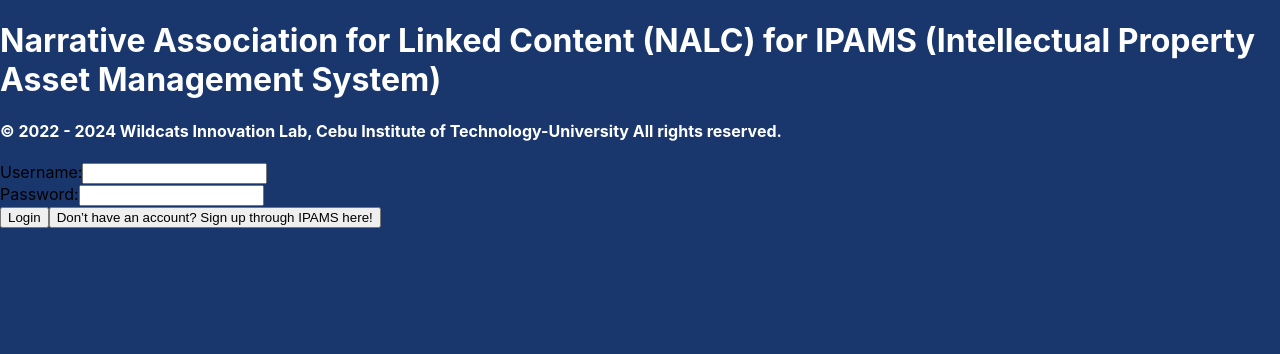
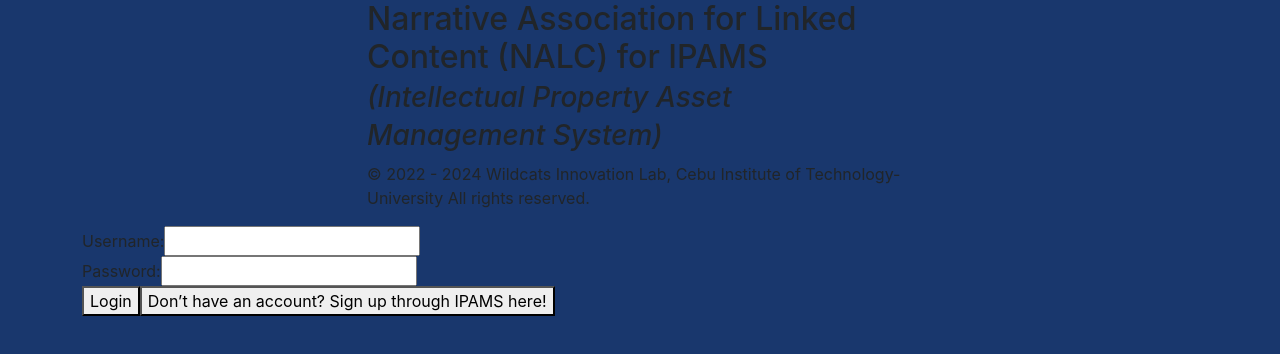
Before and after one commit to VictorEmmanuelGarcia/AISearchEngine, a React (Create React App) app in the folder Frontend/ipams-search/: page / in a window 1280 px wide. Shown: the top 354 px of the page. Built offline with nearby package versions, Linux system fonts and the light colour scheme.

Commit message:
Add bootstrap and modify slight login screen

```diff
--- a/Frontend/ipams-search/package.json
+++ b/Frontend/ipams-search/package.json
@@ -6,6 +6,8 @@
     "@testing-library/jest-dom": "^5.17.0",
     "@testing-library/react": "^13.4.0",
     "@testing-library/user-event": "^13.5.0",
+    "boostrap": "^2.0.0",
+    "bootstrap": "^5.3.2",
     "react": "^18.2.0",
     "react-dom": "^18.2.0",
     "react-router-dom": "^6.16.0",
--- a/Frontend/ipams-search/src/index.js
+++ b/Frontend/ipams-search/src/index.js
@@ -1,6 +1,7 @@
 import React from 'react';
 import ReactDOM from 'react-dom/client';
 import { BrowserRouter } from "react-router-dom";
+import 'bootstrap/dist/css/bootstrap.css';
 import './index.css';
 import App from './App';
 import reportWebVitals from './reportWebVitals';
--- a/Frontend/ipams-search/src/screens/login/login.js
+++ b/Frontend/ipams-search/src/screens/login/login.js
@@ -19,19 +19,23 @@ const Login = () => {
       };
 
     return (
-        <div>
+        <div className="container">
             <image src="" alt="insert image here"/>
-            <div className="title">
-                <h1>
-                    Narrative Association for Linked Content (NALC)
-                    for IPAMS (Intellectual Property Asset Management System)
-                </h1>
-                <h4>
-                    © 2022 - 2024 Wildcats Innovation Lab, Cebu Institute of Technology-University
-                    All rights reserved.
-                </h4>
+            <div className="row align-items-start">
+                <div className="col"></div>
+                <div className="col-6">
+                    <h2>
+                        Narrative Association for Linked Content (NALC)
+                        for IPAMS <small><i>(Intellectual Property Asset Management System)</i></small>
+                    </h2>
+                    <p>
+                        © 2022 - 2024 Wildcats Innovation Lab, Cebu Institute of Technology-University
+                        All rights reserved.
+                    </p>
+                </div>
+                <div className="col"/>
             </div>
-            <div className="login-container">
+            <div className="row">
                 <form>
                     <div className="input-container">
                         <label htmlFor="username">Username:</label>
```
Also changed, not shown: 1 other file (tests, documents, lock files or other folders).
